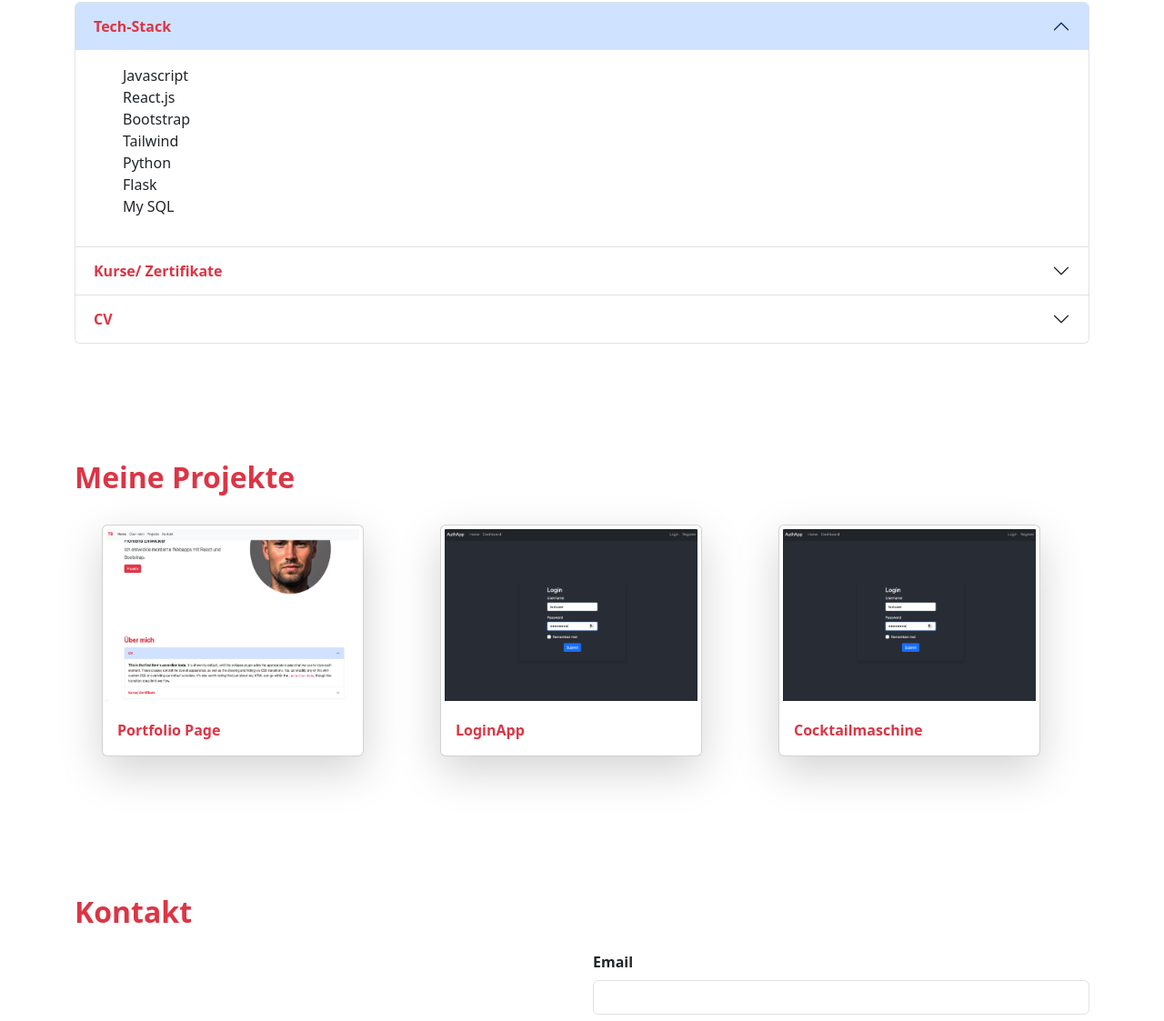
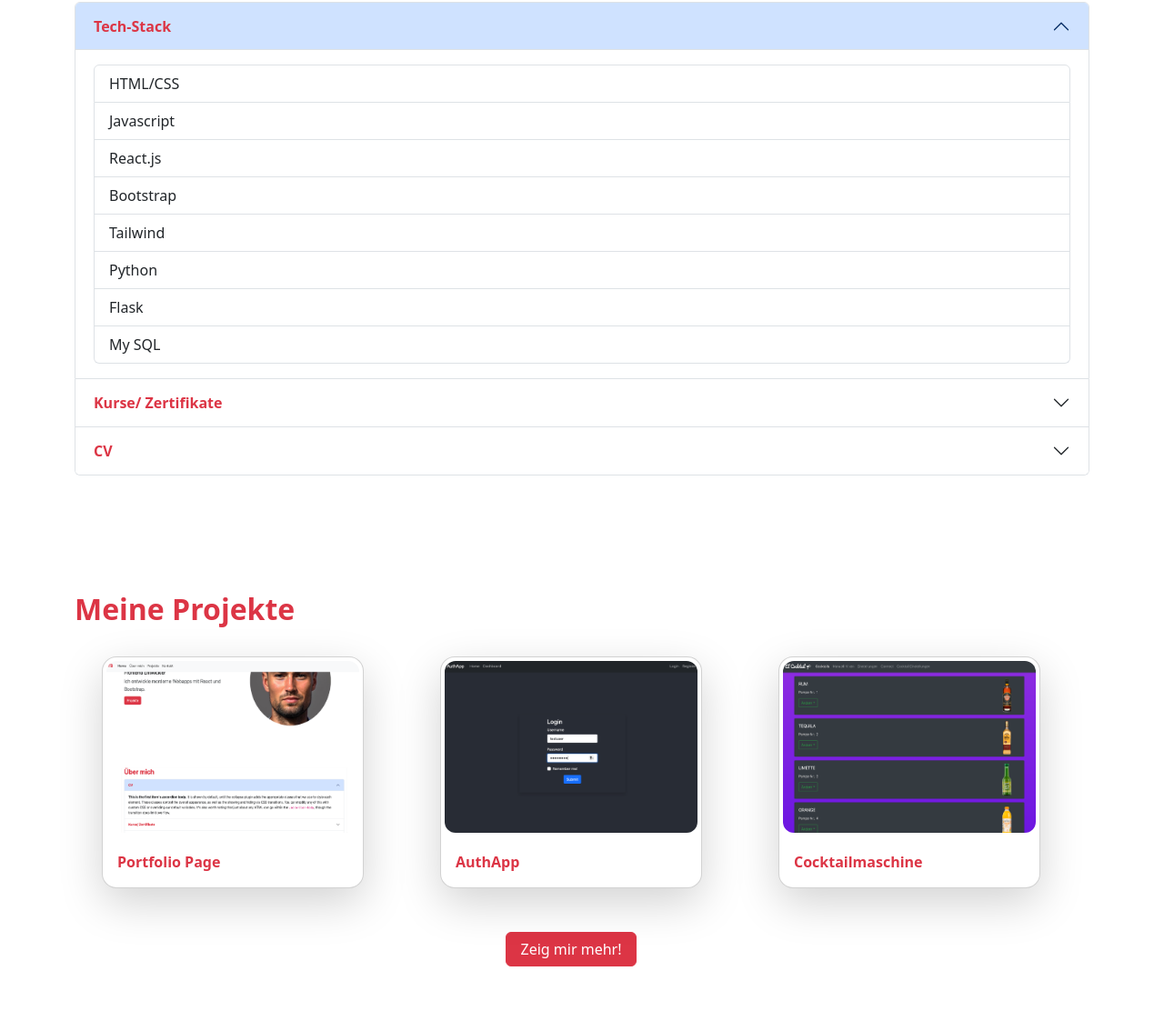
Before and after one commit to tbackens/portfolio-page, a plain HTML site: page index.html in a window 1280 px wide. Shown: the part 952-2075 px from the top of the page at 91% size. Drawn offline with nearby package versions, Linux system fonts and the light colour scheme.

Commit message:
added project

```diff
--- a/index.html
+++ b/index.html
@@ -76,26 +76,29 @@
                   </h2>
                   <div id="collapseTwo" class="accordion-collapse collapse show" data-bs-parent="#accordionExample">
                     <div class="accordion-body">
-                      <ul>
-                        <li class="list-group-item">
+                      <ul class="list-group">
+                        <li class="list-group-item list-group-item-action">
+                            HTML/CSS
+                        </li>
+                        <li class="list-group-item list-group-item-action">
                             Javascript
                         </li>
-                        <li class="list-group-item">
+                        <li class="list-group-item list-group-item-action">
                             React.js
                         </li>
-                        <li class="list-group-item">
+                        <li class="list-group-item list-group-item-action">
                             Bootstrap
                         </li>
-                        <li class="list-group-item">
+                        <li class="list-group-item list-group-item-action">
                             Tailwind
                         </li>
-                        <li class="list-group-item">
+                        <li class="list-group-item list-group-item-action">
                             Python
                         </li>
-                        <li class="list-group-item">
+                        <li class="list-group-item list-group-item-action">
                             Flask
                         </li>
-                        <li class="list-group-item">
+                        <li class="list-group-item list-group-item-action">
                             My SQL
                         </li>
                       </ul>
@@ -110,15 +113,15 @@
                   </h2>
                   <div id="collapseThree" class="accordion-collapse collapse" data-bs-parent="#accordionExample">
                     <div class="accordion-body">
-                      <ul>
-                        <li class="list-group-item">
-                            <p>Frontend Engineer Carreer Path</p>
+                      <ul class="list-group">
+                        <li class="list-group-item list-group-item-action">
+                            Front-End Engineer Carreer Path
                         </li>
-                        <li class="list-group-item">
-                            <p>MAN Electronic Engines Operation</p>
+                        <li class="list-group-item list-group-item-action">
+                            Fundamentals of Cybersecurity
                         </li>
-                        <li class="list-group-item">
-                            <p>Schaltberechtigung 30kV</p>
+                        <li class="list-group-item list-group-item-action">
+                            Python 3 Course
                         </li>
                       </ul>
                     </div>
@@ -186,35 +189,40 @@
             <h1 class="text-danger fs-2 fw-bold">Meine Projekte</h1>
             <div class="row w-100 flex-row align-items-center justify-content-center py-2">
                     <div class="col py-3" >
-                        <div class="card m-auto shadow-lg project-card" style="width: 18rem;">
-                            <img src="img/project1.png" class="card-img-top p-1">
+                        <div class="card m-auto shadow-lg project-card rounded-4" style="width: 18rem;">
+                            <img src="img/project1.png" class="card-img-top p-1 rounded-4">
                             <div class="card-body">
                                 <p class="card-text text-danger fw-bold">Portfolio Page</p>
                             </div>
                         </div>
                     </div>
                     <div class="col py-3" >
-                        <div class="card m-auto shadow-lg project-card" style="width: 18rem;">
-                            <img src="img/project2.png" class="card-img-top p-1" alt="...">
+                        <div class="card m-auto shadow-lg project-card rounded-4" style="width: 18rem;">
+                            <img src="img/project2.png" class="card-img-top p-1 rounded-4" alt="...">
                             <div class="card-body">
-                                <p class="card-text text-danger fw-bold">LoginApp</p>
+                                <p class="card-text text-danger fw-bold">AuthApp</p>
                             </div>
                         </div>
                     </div>
                     <div class="col py-3" >
-                        <div class="card m-auto shadow-lg project-card" style="width: 18rem;">
-                            <img src="img/project2.png" class="card-img-top p-1" alt="...">
+                        <div class="card m-auto shadow-lg project-card rounded-4" style="width: 18rem;">
+                            <img src="img/project3.png" class="card-img-top p-1 rounded-4" alt="...">
                             <div class="card-body">
                                 <p class="card-text text-danger fw-bold">Cocktailmaschine</p>
                             </div>
                         </div>
                     </div>
+            </div>
+            <div class="row w-100 text-center">
+                <div class="col">
+                    <button class="btn btn-danger px-3 mt-4">Zeig mir mehr!</button>
                 </div>
+            </div>
         </div>
     </section>
 
     <section id="contact" class="py-5">
-        <div class="container-lg py-4">
+        <div class="container-lg py-4 min-vh-100">
             <h1 class="text-danger fs-2 fw-bold">Kontakt</h1>
             <div class="row align-items-center align-content-center">
                 <div class="col-md-6 py-3">
```
Also changed, not shown: img/project3.png (added), 1 other file.
